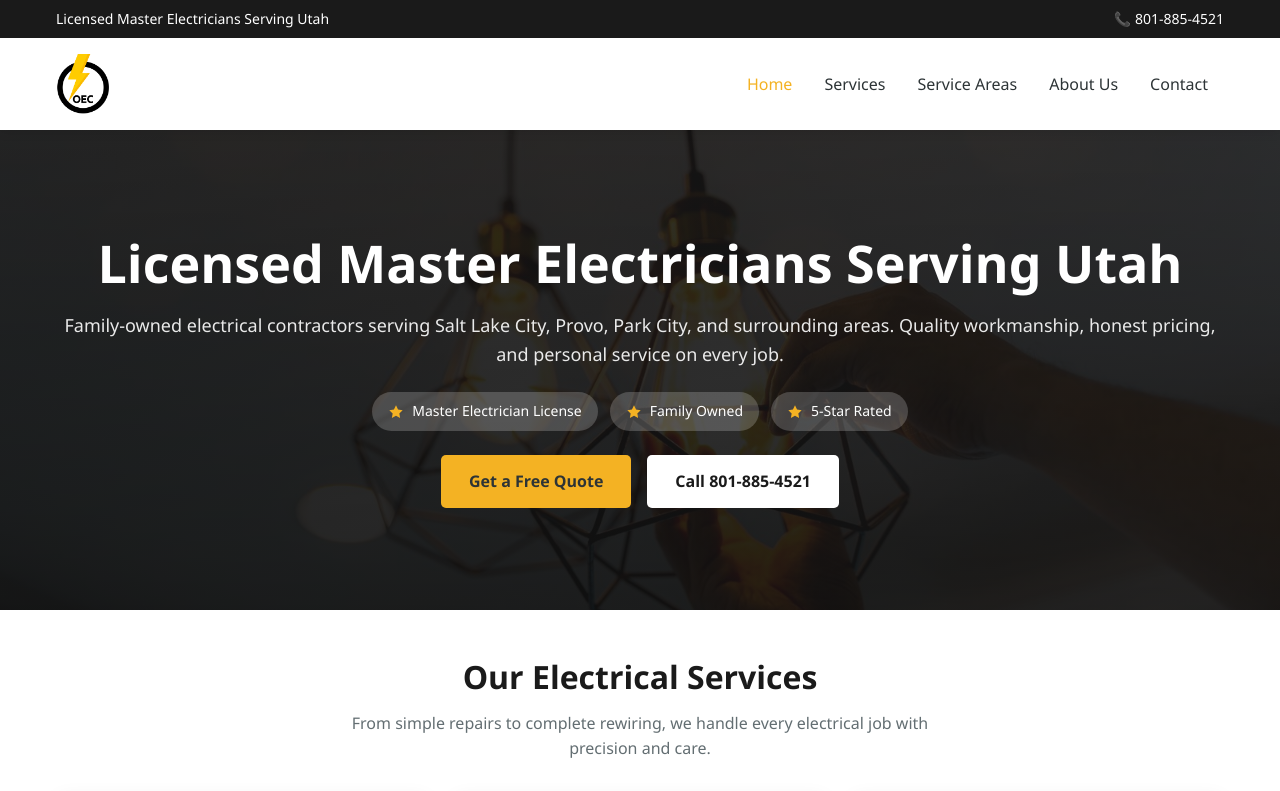
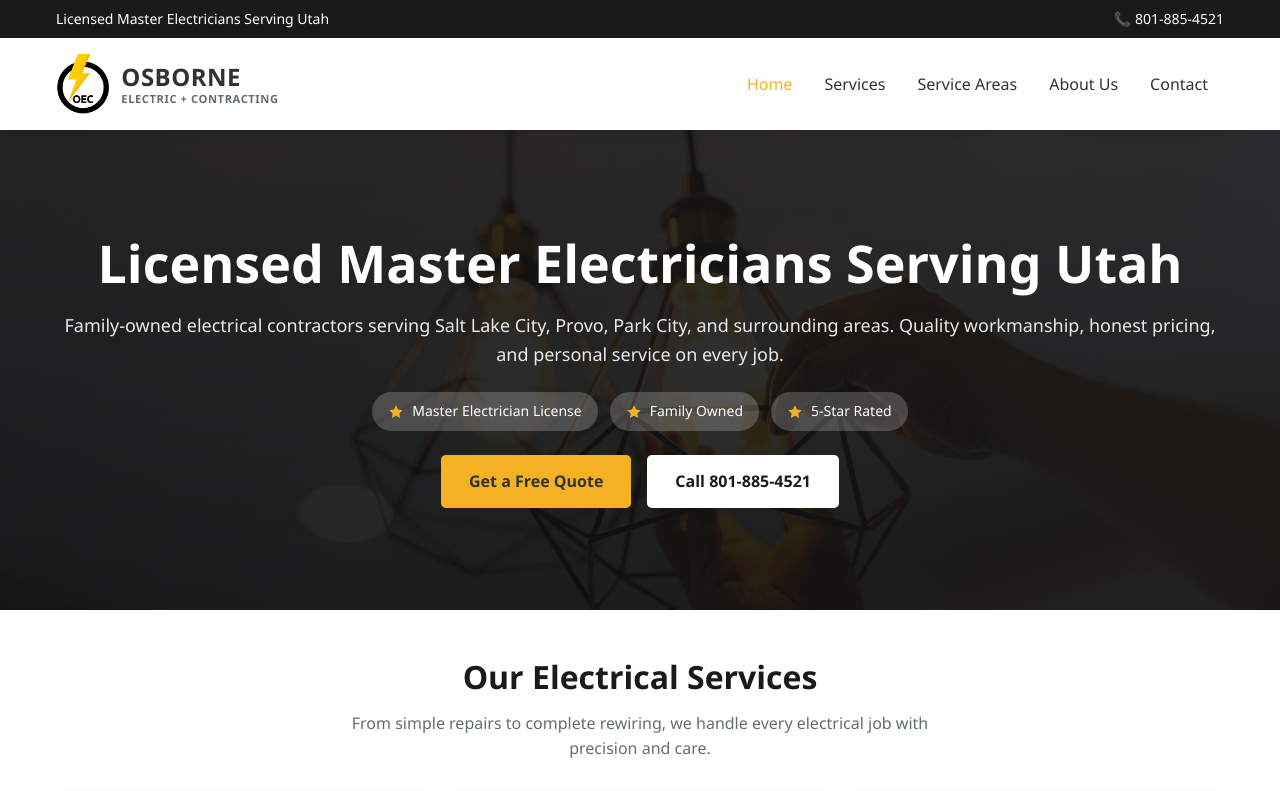
Before and after one commit to Gull-Stack/osborne-electric-site, an Eleventy site: page src/index.njk in a window 1280 px wide. Shown: the top 791 px of the page. Built offline with nearby package versions, Linux system fonts and the light colour scheme; Eleventy itself is replaced by a stand-in of ours; files that its build step writes are made by us from their sources.

Commit message:
Add logo text: OSBORNE ELECTRIC + CONTRACTING

```diff
--- a/src/_includes/header.njk
+++ b/src/_includes/header.njk
@@ -10,6 +10,10 @@
     <div class="container">
       <a href="/" class="logo">
         <img src="/images/logo.png" alt="Osborne Electric & Contracting" class="logo-img">
+        <div class="logo-text">
+          <span class="logo-name">OSBORNE</span>
+          <span class="logo-tagline">ELECTRIC + CONTRACTING</span>
+        </div>
       </a>
 
       <button class="nav-toggle" aria-label="Toggle navigation" onclick="document.querySelector('.main-nav').classList.toggle('active')">
--- a/src/css/styles.css
+++ b/src/css/styles.css
@@ -146,15 +146,30 @@ a:hover {
   fill: var(--white);
 }
 
-.logo-text h1 {
-  font-size: 1.25rem;
-  margin: 0;
-  color: var(--primary-blue);
+.logo-text {
+  display: flex;
+  flex-direction: column;
+  line-height: 1.2;
 }
 
-.logo-text span {
-  font-size: 0.75rem;
+.logo-name {
+  font-size: 1.5rem;
+  font-weight: 800;
+  color: var(--dark-gray);
+  letter-spacing: 0.02em;
+}
+
+.logo-tagline {
+  font-size: 0.7rem;
+  font-weight: 600;
   color: var(--medium-gray);
+  letter-spacing: 0.05em;
+}
+
+@media (max-width: 768px) {
+  .logo-text {
+    display: none;
+  }
 }
 
 /* Navigation */
```
